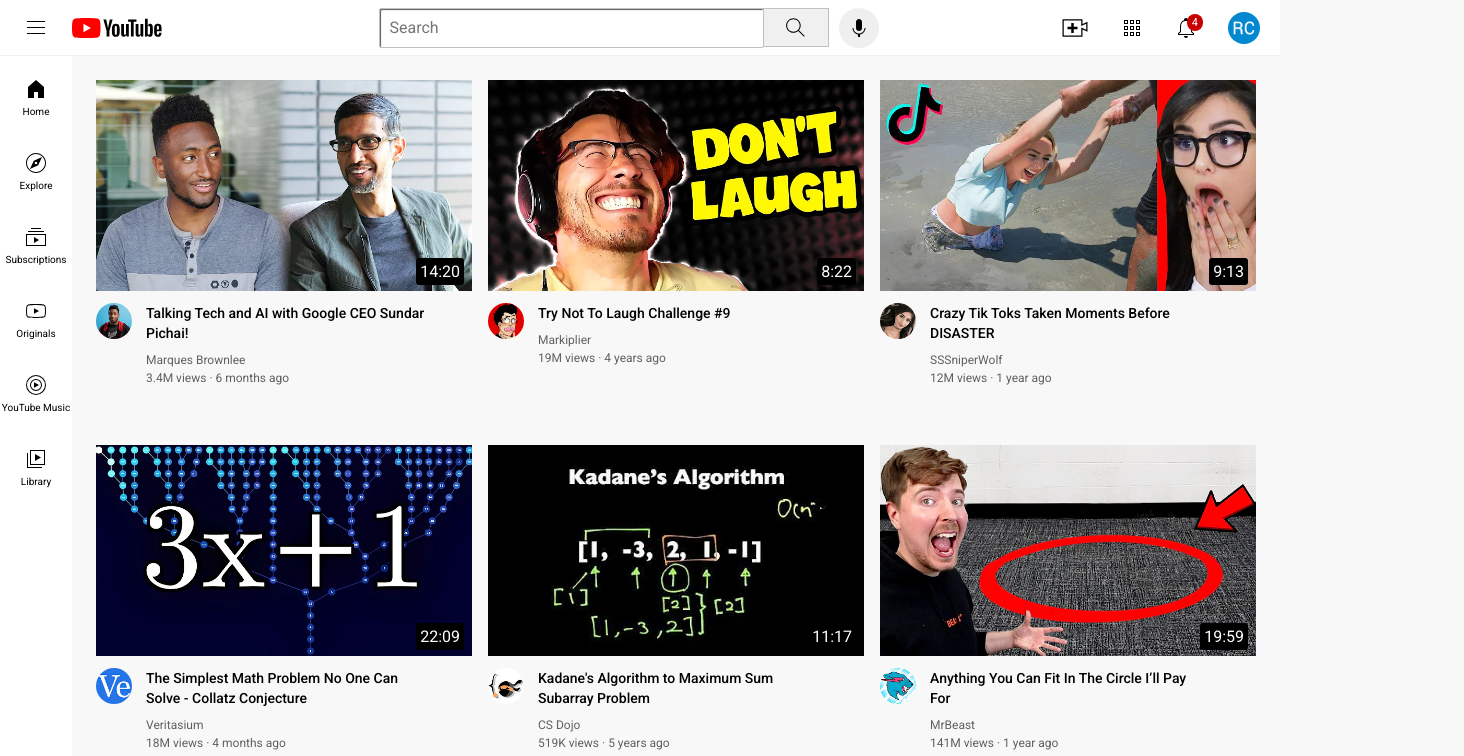
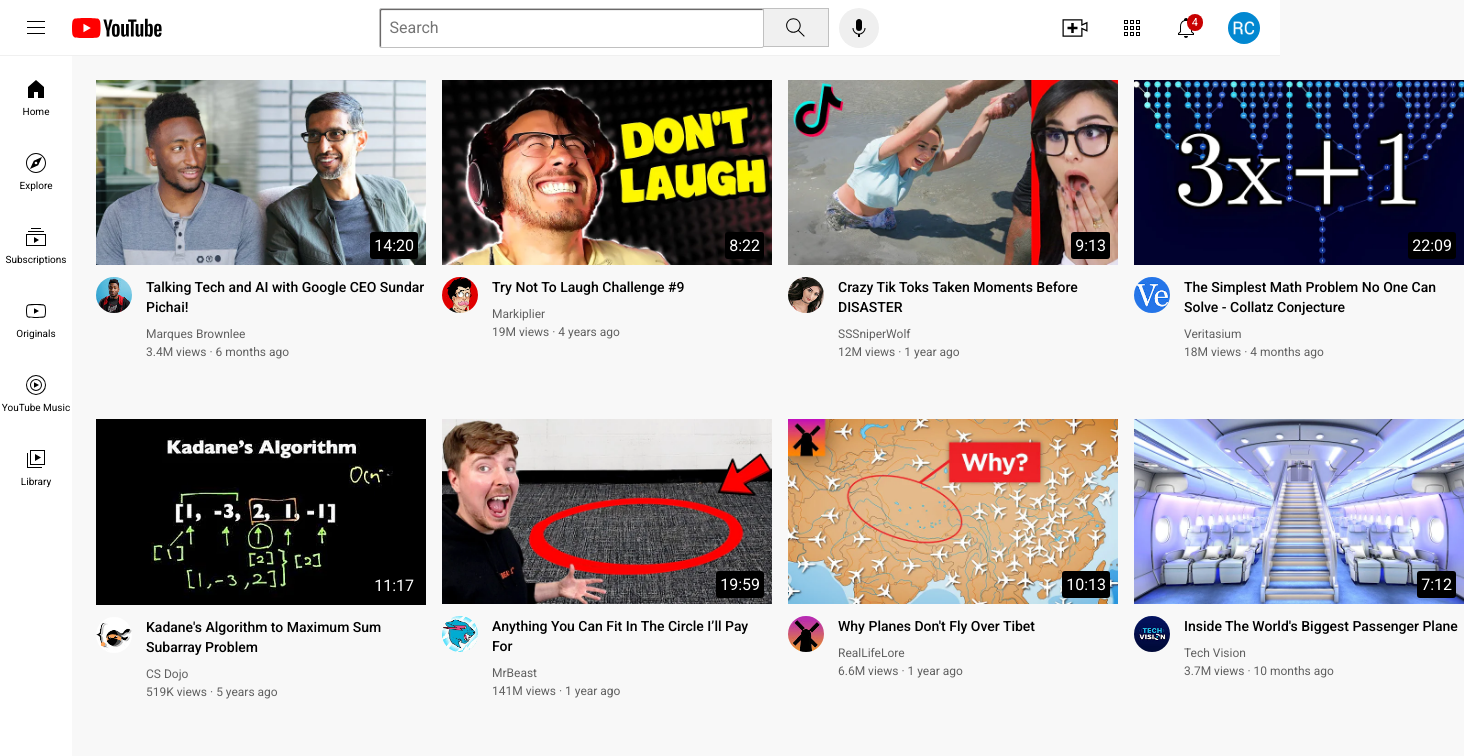
Before and after one commit to RamonaCopca/youtubeclone-project, a plain HTML site: page index.html in a window 1280 px wide. Shown: the top 756 px of the page, 1464 px wide, since content can reach past the window. Drawn offline with Linux system fonts and the light colour scheme; files that its build step writes are made by us from their sources.

Commit message:
Update video.css

```diff
--- a/styles/video.css
+++ b/styles/video.css
@@ -45,11 +45,17 @@
    row-gap: 40px;
  }
 
- @media (max-width:600px){
+ @media (max-width:750px){
   .video-grid{
     grid-template-columns:1fr 1fr;
   }
  }
+
+@media (min-width:1000px){
+  .video-grid {
+      grid-template-columns: 1fr 1fr 1fr 1fr;
+    }
+}
 
  .video-time{
   font-family: Roboto,Arial;
```
